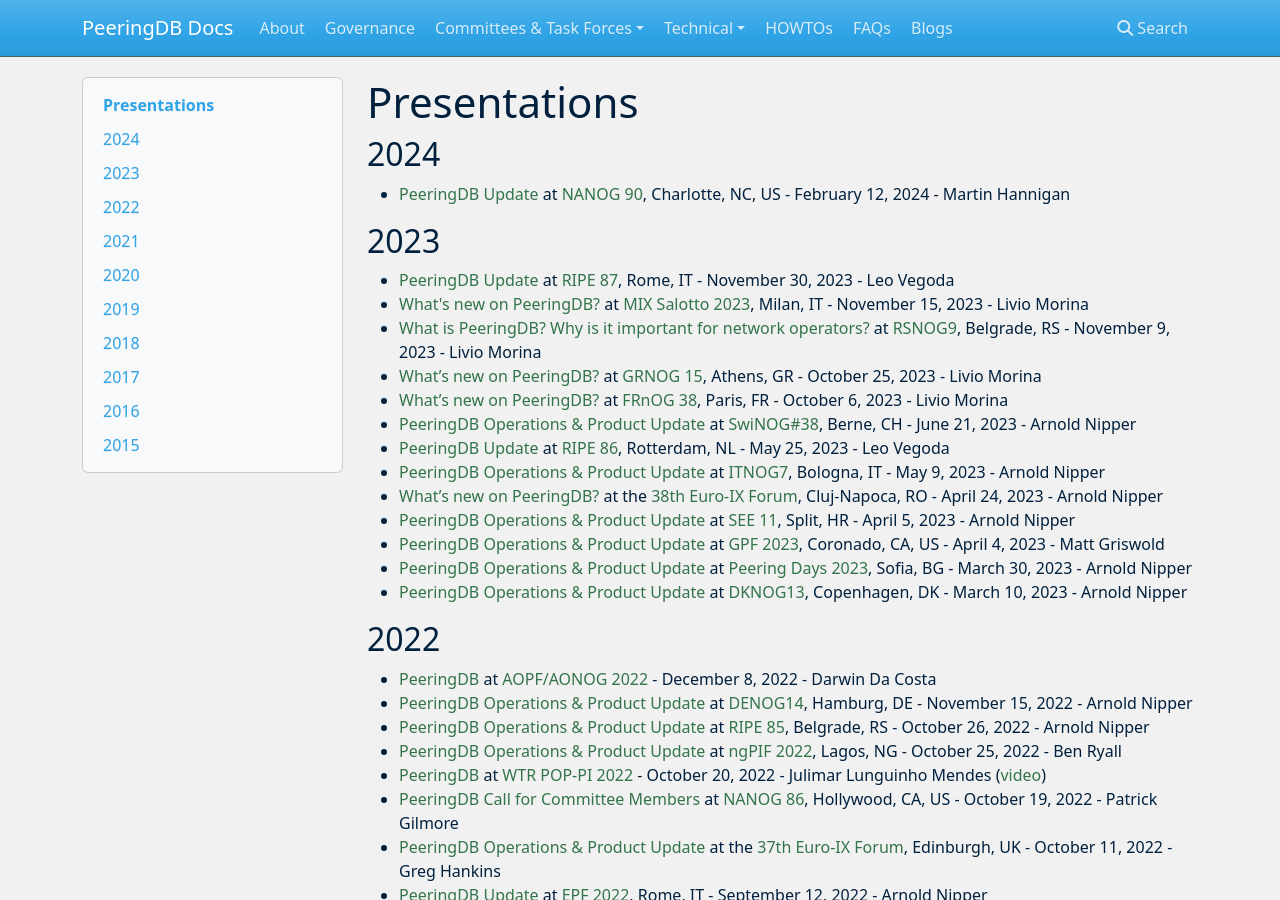
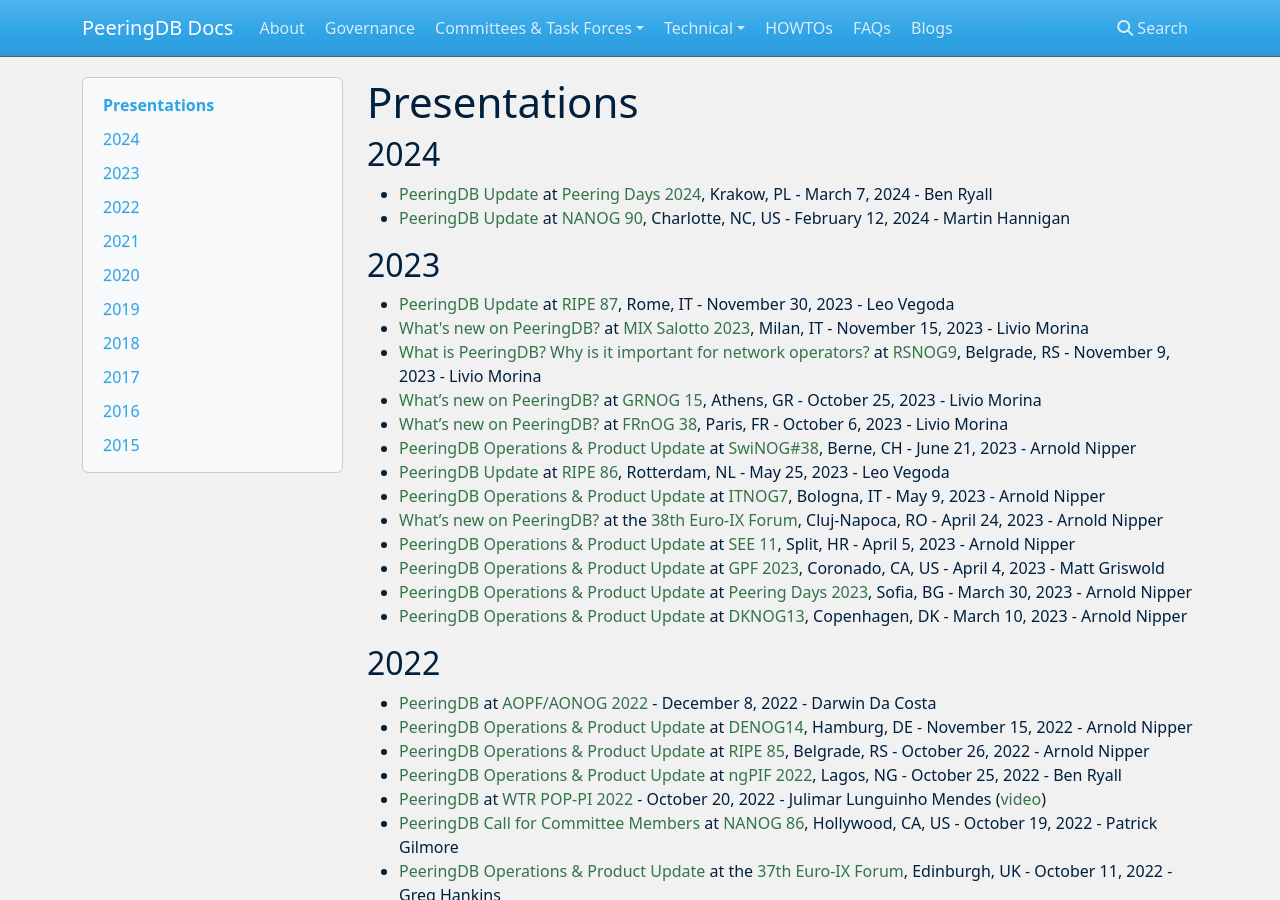
Before and after one commit to peeringdb/docs, an MkDocs documentation site: the page built from docs/presentations.md, in a window 1280 px wide and 900 px high. Built offline with MkDocs 1.6.1, drawn with Linux system fonts in a browser that asks for light colours; nearby versions of some CDN libraries.

Commit message:
Added Ben's Peering Days 2024 presentation.

```diff
--- a/docs/presentations.md
+++ b/docs/presentations.md
@@ -2,6 +2,7 @@
 
 ## 2024
 
+- [PeeringDB Update](presentation/20240307_PeeringDays_Ben_Ryall.pdf) at [Peering Days 2024](https://peeringdays.eu/), Krakow, PL - March 7, 2024 - Ben Ryall
 - [PeeringDB Update](presentation/20240213_NANOG90_Martin_Hannigan.pdf) at [NANOG 90](https://www.nanog.org/events/nanog-90/agenda/), Charlotte, NC, US - February 12, 2024 - Martin Hannigan
 
 ## 2023
```
Also changed, not shown: 1 other file.
